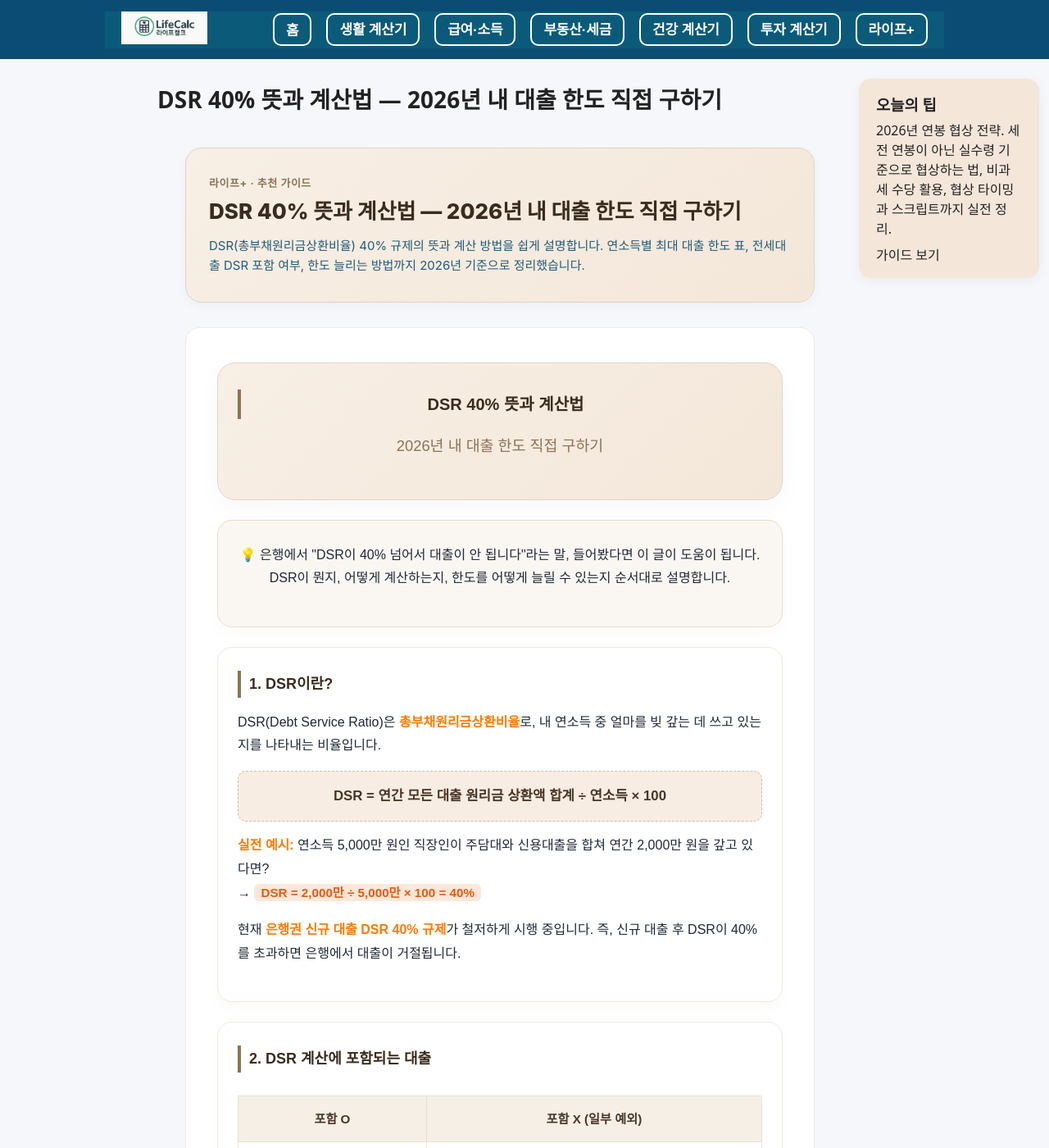
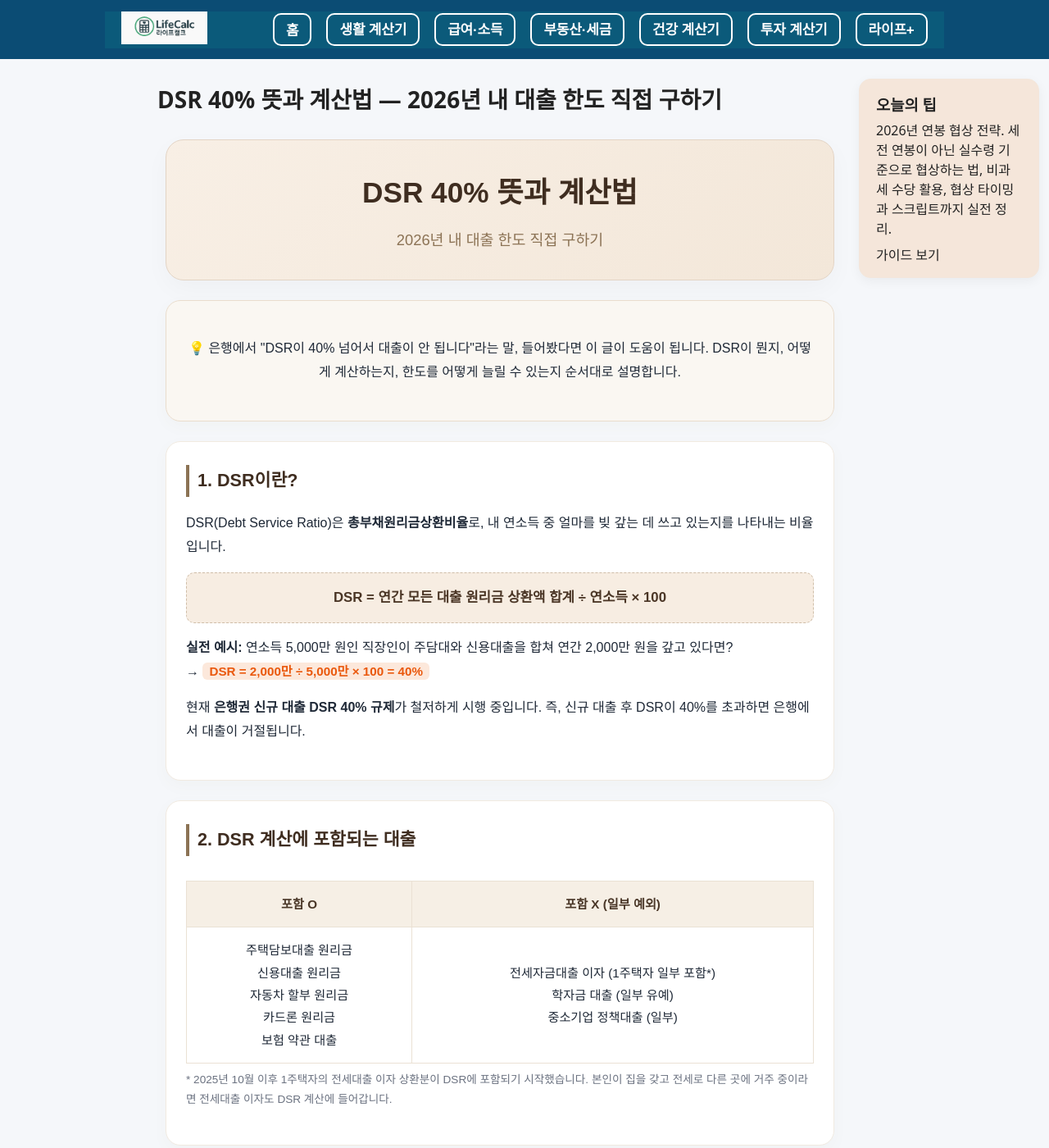
Before and after one commit to khai-lang/LifeCalc, a Jekyll site: the page built from _posts/guide/2026-06-14-dsr.md, in a window 1280 px wide and 1400 px high. Shown: the whole window at 82% size. Built offline with Jekyll 4.4.1, drawn with Linux system fonts in a browser that asks for light colours.

Commit message:
Update guide.html

```diff
--- a/_layouts/guide.html
+++ b/_layouts/guide.html
@@ -1,158 +1,45 @@
 ---
+
 layout: default
+
 ---
+
+
 
 <div class="guide-container">
 
-  <div class="guide-card-top">
-    <p class="guide-eyebrow">라이프+ · 추천 가이드</p>
-    <h1 class="guide-title">{{ page.title }}</h1>
+
+
+  <div class="guide-card">
 
     {% if page.summary %}
+
       <p class="guide-summary">{{ page.summary }}</p>
-    {% elsif page.description %}
-      <p class="guide-summary">{{ page.description }}</p>
+
     {% endif %}
 
+
+
     {% if page.button_text and page.button_link %}
-      <div class="guide-btn-wrap">
+
       <a href="{{ page.button_link }}" class="guide-btn">
+
         {{ page.button_text }}
+
       </a>
-      </div>
+
     {% endif %}
-  </div>
-
-  <div class="guide-body">
-    {{ content }}
-  </div>
 
   </div>
 
-<style>
-/* 1. 전체 컨테이너 및 폰트 세팅 */
-.guide-container {
-  max-width: 800px;
-  margin: 0 auto;
-  padding: 20px 16px 60px;
-  font-family: -apple-system, BlinkMacSystemFont, "Segoe UI", Roboto, Helvetica, Arial, sans-serif;
-}
 
-/* 2. 상단 요약 카드 (계산기 .rtj-hero 및 카드 톤 반영) */
-.guide-card-top {
-  background: linear-gradient(135deg, #f8efe5, #f3e7d9);
-  border: 1px solid #e3d4c5;
-  border-radius: 20px;
-  padding: 32px 28px;
-  margin-bottom: 30px;
-  box-shadow: 0 4px 12px rgba(58, 44, 29, 0.04);
-}
 
-.guide-eyebrow {
-  color: #8c7355;
-  font-size: 13px;
-  font-weight: 700;
-  letter-spacing: .04em;
-  margin: 0 0 8px;
-}
+  <div class="guide-body">
 
-.guide-title {
-  color: #3a2c1d;
-  font-size: 26px;
-  font-weight: 800;
-  line-height: 1.4;
-  margin: 0 0 12px;
-}
+    {{ content }}
 
-.guide-summary {
-  color: #1f5c7a;
-  font-size: 15px;
-  line-height: 1.6;
-  margin: 0;
-}
+  </div>
 
-/* 3. 버튼 스타일 (.rtj-btn-main 오렌지 톤앤매너 + 호버 애니메이션 추가) */
-.guide-btn-wrap {
-  margin-top: 20px;
-}
 
-.guide-btn {
-  display: inline-block;
-  background: #ff7a00;
-  color: #fff !important;
-  text-decoration: none;
-  padding: 12px 24px;
-  border-radius: 12px;
-  font-size: 15px;
-  font-weight: 700;
-  transition: all 0.2s ease-in-out;
-  box-shadow: 0 3px 6px rgba(255, 122, 0, 0.2);
-}
 
-/* 질문하셨던 마우스 호버 시 부드럽게 반응하는 디자인 */
-.guide-btn:hover {
-  background: #a8380a;
-  transform: translateY(-2px);
-  box-shadow: 0 5px 12px rgba(168, 56, 10, 0.3);
-}
-
-/* 4. 본문 영역 디자인 정돈 (.rtj-card 스타일링 계승) */
-.guide-body {
-  background: #fff;
-  border: 1px solid #f1eae1;
-  border-radius: 18px;
-  padding: 32px 28px;
-  color: #4a3d30;
-  line-height: 1.75;
-  font-size: 16px;
-}
-
-/* 본문 내 소제목을 계산기 카드 제목 스타일로 통일 */
-.guide-body h2, .guide-body h3 {
-  border-left: 4px solid #8c7355;
-  padding-left: 10px;
-  color: #3a2c1d;
-  margin: 32px 0 16px;
-  font-weight: 700;
-}
-
-.guide-body h2 { font-size: 20px; }
-.guide-body h3 { font-size: 18px; }
-
-/* 본문 내의 첫 번째 제목 마진 정렬 */
-.guide-body h2:first-child, .guide-body h3:first-child {
-  margin-top: 0;
-}
-
-.guide-body p {
-  margin: 0 0 16px;
-}
-
-.guide-body strong {
-  color: #ff7a00; /* 본문 강조 텍스트도 포인트 컬러와 매칭 */
-}
-
-.guide-body a {
-  color: #1f5c7a;
-  text-decoration: underline;
-  font-weight: 600;
-}
-
-.guide-body a:hover {
-  color: #ff7a00;
-}
-
-/* 반응형 모바일 처리 */
-@media (max-width: 600px) {
-  .guide-card-top {
-    padding: 24px 20px;
-  }
-  .guide-title {
-    font-size: 21px;
-  }
-  .guide-body {
-    padding: 24px 20px;
-    font-size: 15px;
-  }
-}
-</style>
+</div>
```
Lines whose indentation alone changed are shown as unchanged.
